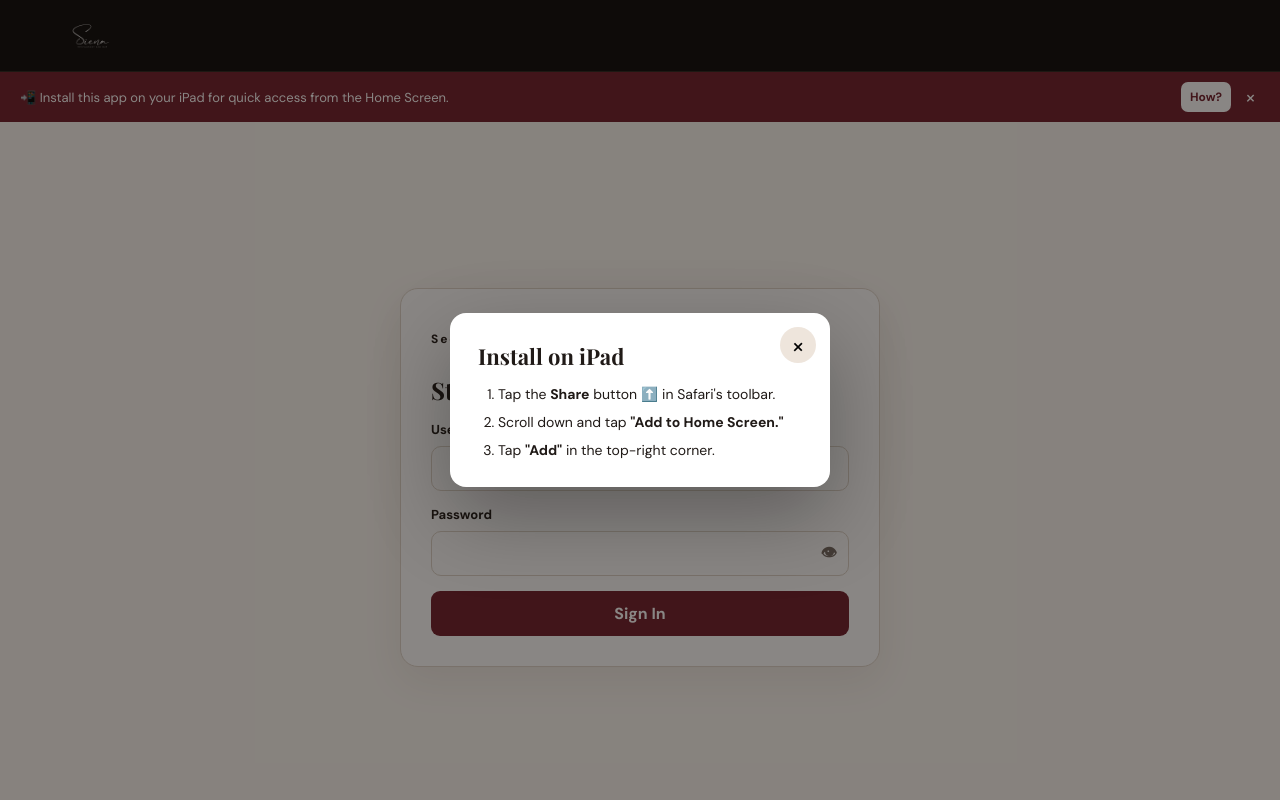
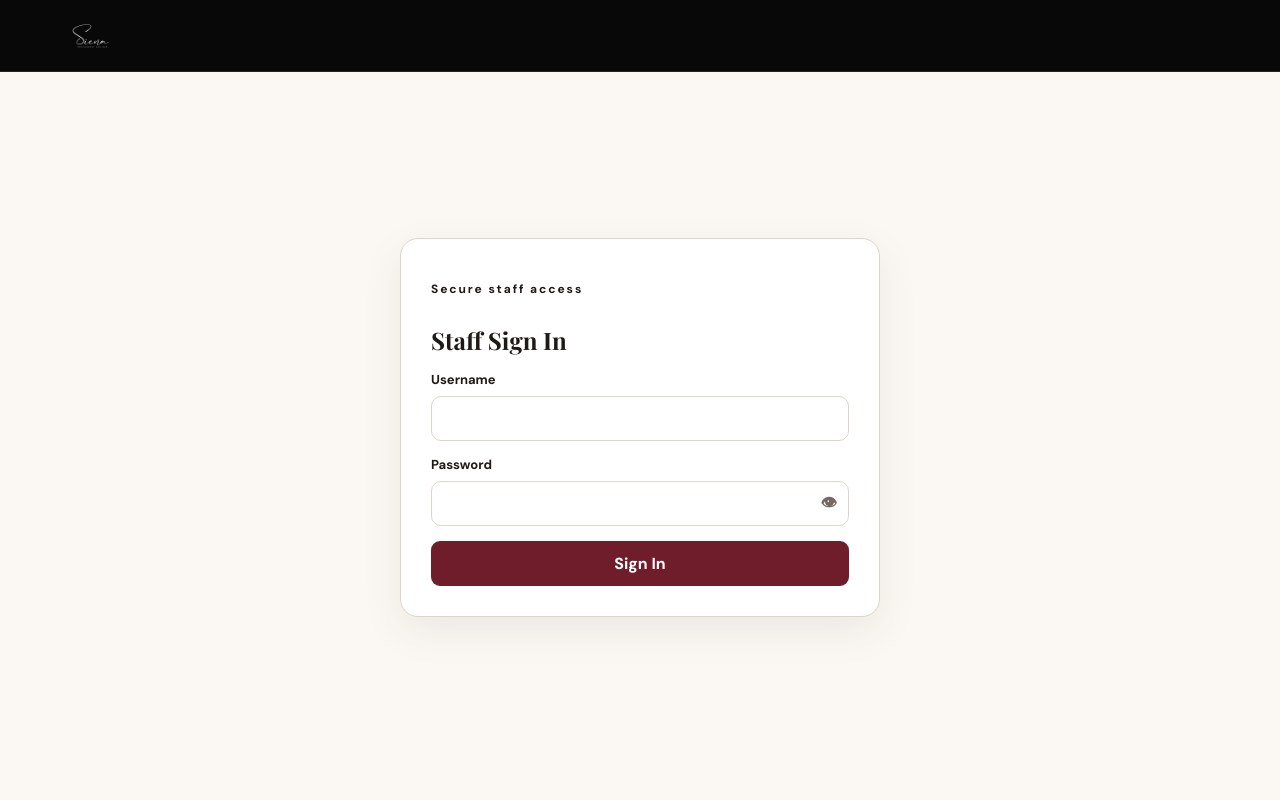
Before and after one commit to sienaatl/Reservation, a Flask app: a page that uses templates/base.html in a window 1280 px wide. Run offline with Flask 3, Linux system fonts and the light colour scheme; parts of the project's set-up code (start-up, migrations or seed data) failed here and were passed over; some libraries are stand-ins or nearby versions.

Commit message:
Fix install banner/modal close buttons doing nothing visually
.install-banner and .install-instructions-overlay set display:flex
directly on the base class. Author CSS always wins over the browser's
built-in [hidden]{display:none} rule regardless of the hidden
attribute (origin beats specificity in the cascade), so toggling
.hidden = true in JS updated the attribute but never actually hid
either element -- the close (x) buttons appeared to do nothing.
Moved display:flex to a :not([hidden]) rule so hiding is driven
entirely by author CSS instead of relying on the UA stylesheet.

```diff
--- a/static/style.css
+++ b/static/style.css
@@ -288,12 +288,20 @@ small{color:var(--muted)}
 @media(max-width:700px){.crm-drawer-grid{grid-template-columns:1fr}.crm-toolbar{flex-direction:column;align-items:stretch}.crm-toolbar #crm-search{max-width:none}}
 
 /* iOS "install this app" banner + instructions (base.html) -- Safari has
-   no install-prompt API, so this only ever links to manual instructions. */
-.install-banner{display:flex;align-items:center;justify-content:space-between;gap:12px;background:var(--burgundy);color:#fff;padding:10px 20px;font-size:13px}
+   no install-prompt API, so this only ever links to manual instructions.
+   Both elements are shown/hidden by toggling the "hidden" attribute in JS,
+   so display is set via :not([hidden]) rather than directly on the base
+   class -- a plain "display:flex" on the base class would win over the
+   browser's built-in [hidden]{display:none} rule (author styles always
+   beat user-agent styles regardless of the hidden attribute), leaving the
+   close button visually present but doing nothing. */
+.install-banner{align-items:center;justify-content:space-between;gap:12px;background:var(--burgundy);color:#fff;padding:10px 20px;font-size:13px}
+.install-banner:not([hidden]){display:flex}
 .install-banner-actions{display:flex;align-items:center;gap:10px;flex-shrink:0}
 .install-banner-actions .small-action-button{background:#fff;color:var(--burgundy);border:0}
 .install-banner-close{background:none;border:0;color:#fff;font-size:20px;cursor:pointer;line-height:1;padding:0 4px}
-.install-instructions-overlay{position:fixed;inset:0;background:rgba(20,14,10,.5);display:flex;align-items:center;justify-content:center;z-index:100;padding:20px}
+.install-instructions-overlay{position:fixed;inset:0;background:rgba(20,14,10,.5);align-items:center;justify-content:center;z-index:100;padding:20px}
+.install-instructions-overlay:not([hidden]){display:flex}
 .install-instructions-card{background:#fff;border-radius:16px;padding:28px;max-width:380px;width:100%;position:relative;box-shadow:0 30px 80px rgba(0,0,0,.3)}
 .install-instructions-card h2{margin:0 0 14px;font-size:22px}
 .install-instructions-card ol{margin:0;padding-left:20px;display:grid;gap:10px;font-size:14px;color:var(--ink)}
```
